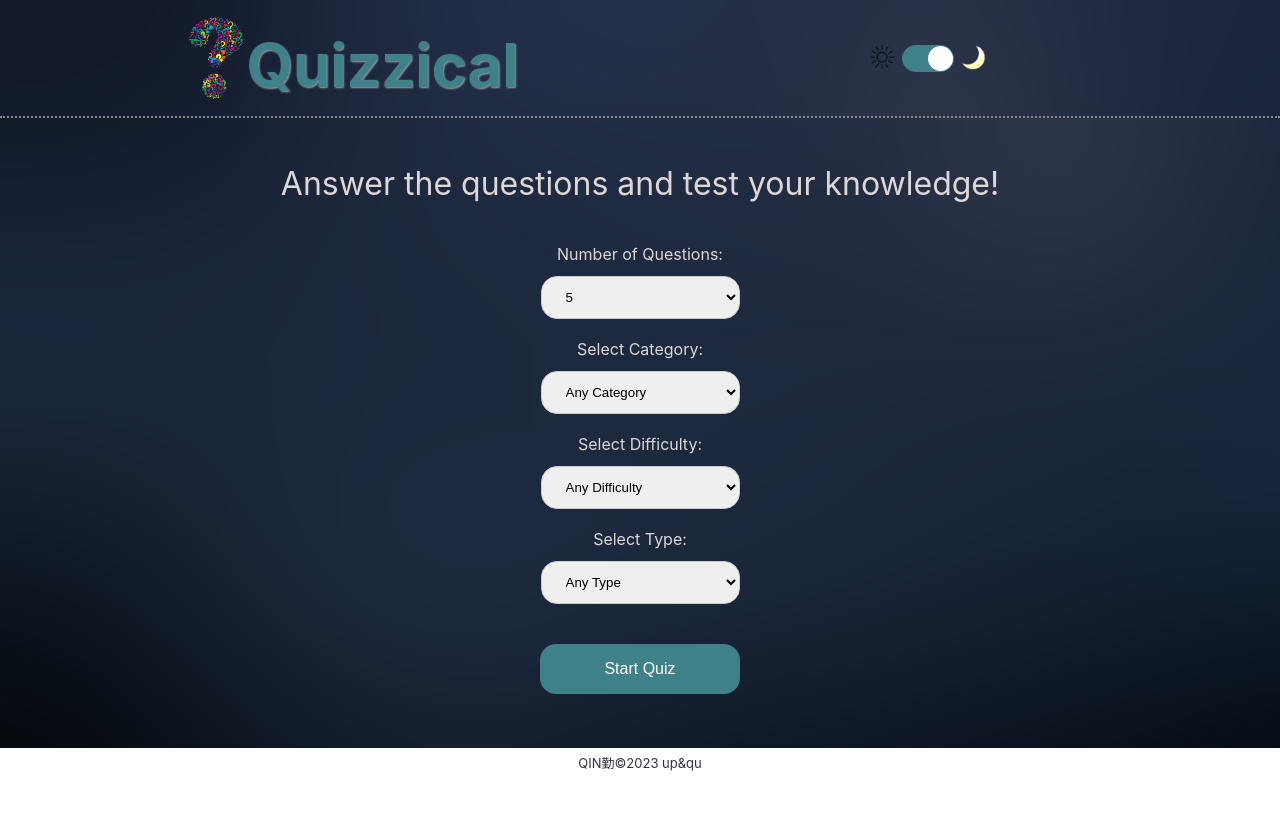
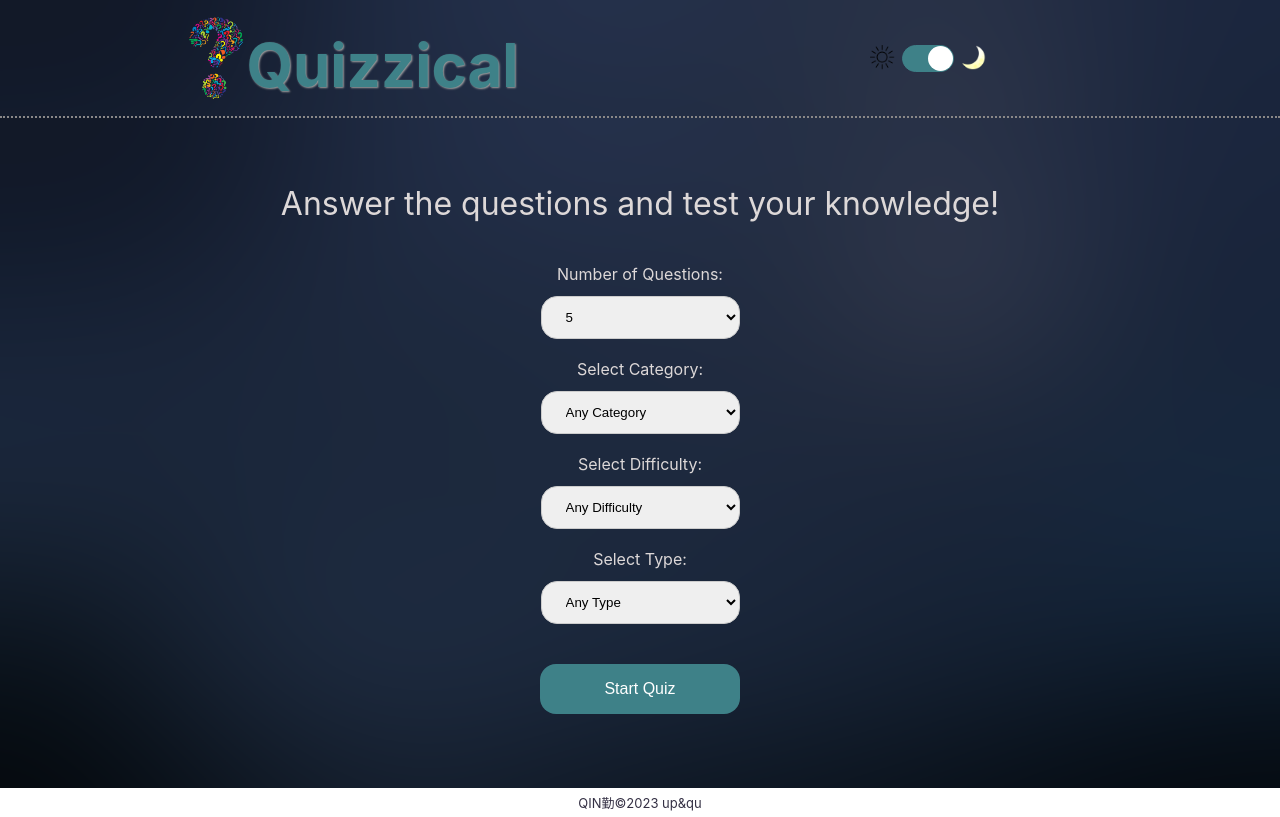
Before and after one commit to Qinisfighting/quizzical, a React (Create React App) app: page / in a window 1280 px wide. Built offline with nearby package versions, Linux system fonts and the light colour scheme.

Commit message:
Update App.css

```diff
--- a/src/App.css
+++ b/src/App.css
@@ -123,7 +123,7 @@ main {
   justify-content: center;
   align-items: center;
   font-weight: 400;
-  min-height: 600px;
+  min-height: 80vh;
   padding-bottom: 30px;
 
 
@@ -352,6 +352,8 @@ footer {
   margin: 0;
   padding: 5px;
   color: #343044;
+  bottom: 0;
+
 
 }
 
```
